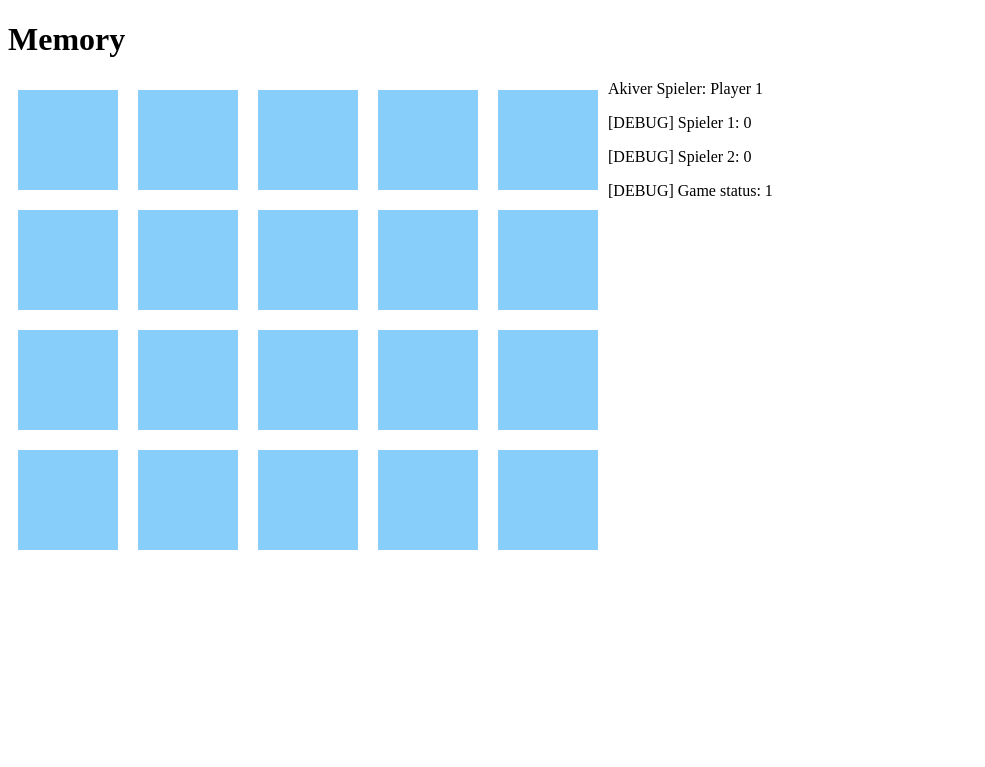
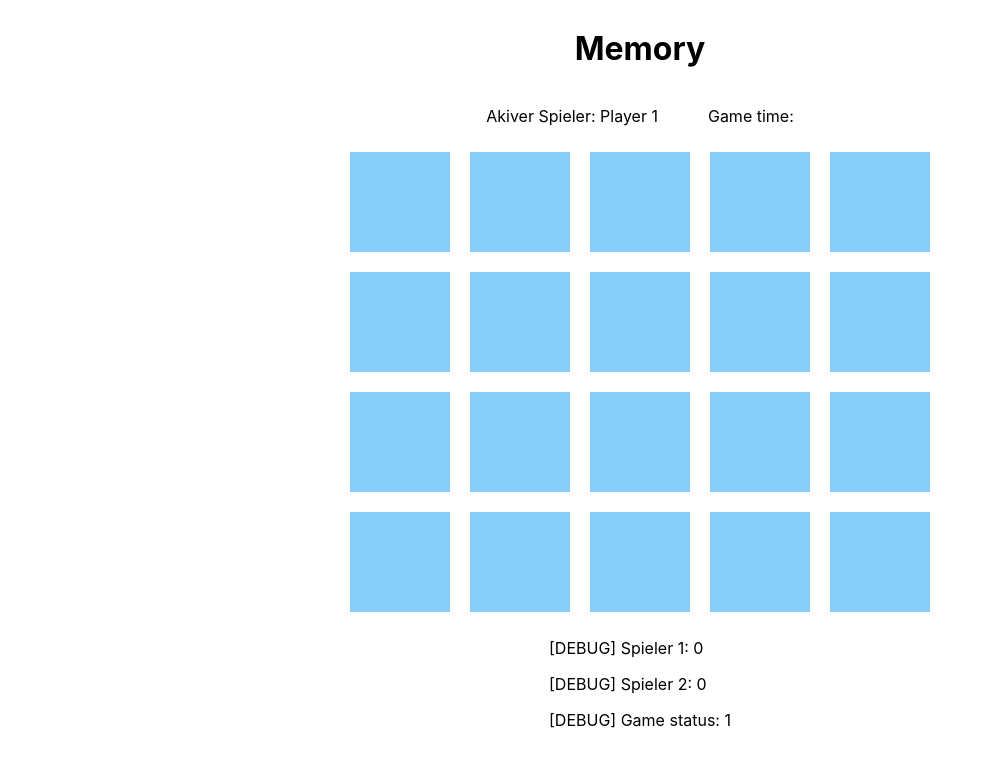
Before and after one commit to CoderXXL/alisPhpMemory, a PHP site: page / in a window 1280 px wide. Shown: the top 767 px of the page, without its empty margins (0-985 px from the left). Run offline with PHP 8.4, Linux system fonts and the light colour scheme.

Commit message:
fix: css grid design

```diff
--- a/assets/css/style.css
+++ b/assets/css/style.css
@@ -1,5 +1,43 @@
+/* Allgemein */
+
+body {
+    font-family: -apple-system, BlinkMacSystemFont, 'Segoe UI', Roboto, Oxygen, Ubuntu, Cantarell, 'Open Sans', 'Helvetica Neue', sans-serif;
+    font-size: 16px;
+}
+
+.container {
+    display: flex;
+    justify-content: center;
+    align-items: center;
+    flex-direction: column;
+}
+
+h1 {
+    text-align: center;
+}
+
+.gameInfo {
+    display: grid;
+    text-align: left;
+    grid-template-columns: auto auto;
+    grid-template-rows: auto;
+}
+
+#activePlayer {
+    grid-column: 1 / 2;
+    grid-row: 1 / 2;
+    margin-right: 25px;
+}
+
+#timer {
+    grid-column: 2 / 3;
+    grid-row: 1 / 2;
+    margin-left: 25px;
+}
+
+/* Cards */
+
 #matchfield {
-    background: pink;
     width: 600px;
 }
 
--- a/index.html
+++ b/index.html
@@ -12,7 +12,15 @@
 </head>
 
 <body>
+    <div class="container">
+        <header>
             <h1>Memory</h1>
+
+            <div class="gameInfo">
+                <p id="activePlayer">Aktiver Spieler: </p>
+                <p id="timer">Game time: </p>
+            </div>
+        </header>
 
         <section id="matchfield">
 
@@ -44,12 +52,15 @@
 
         <footer>
             <div>
-            <p id="activePlayer">Aktiver Spieler: </p>
+
+            </div>
+            <div>
                 <p id="test1">[DEBUG] Spieler 1: </p>
                 <p id="test2">[DEBUG] Spieler 2: </p>
                 <p id="test3">[DEBUG] Game status: </p>
             </div>
         </footer>
+    </div>
 
     <!-- Hier wird das JavaScript eingebunden -->
 
```
Lines whose indentation alone changed are shown as unchanged.
